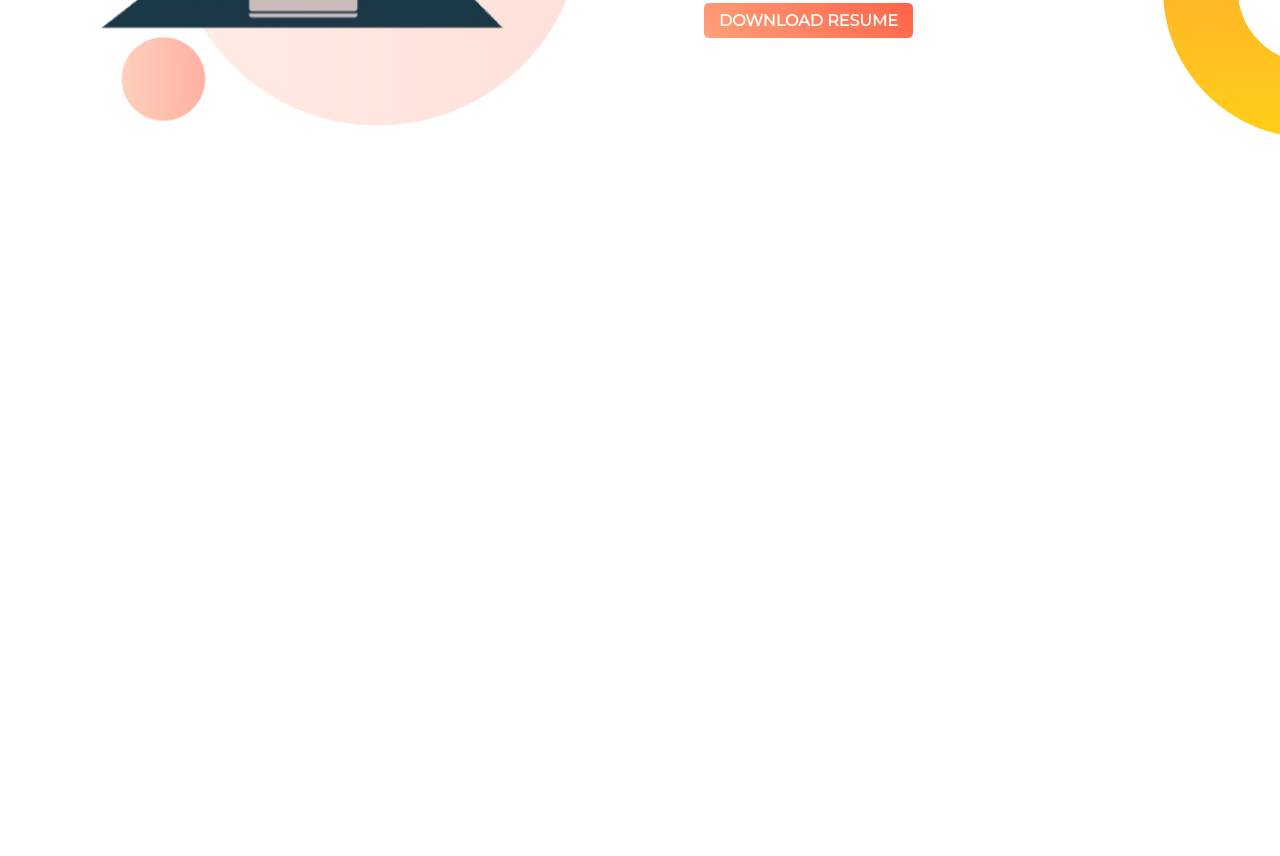
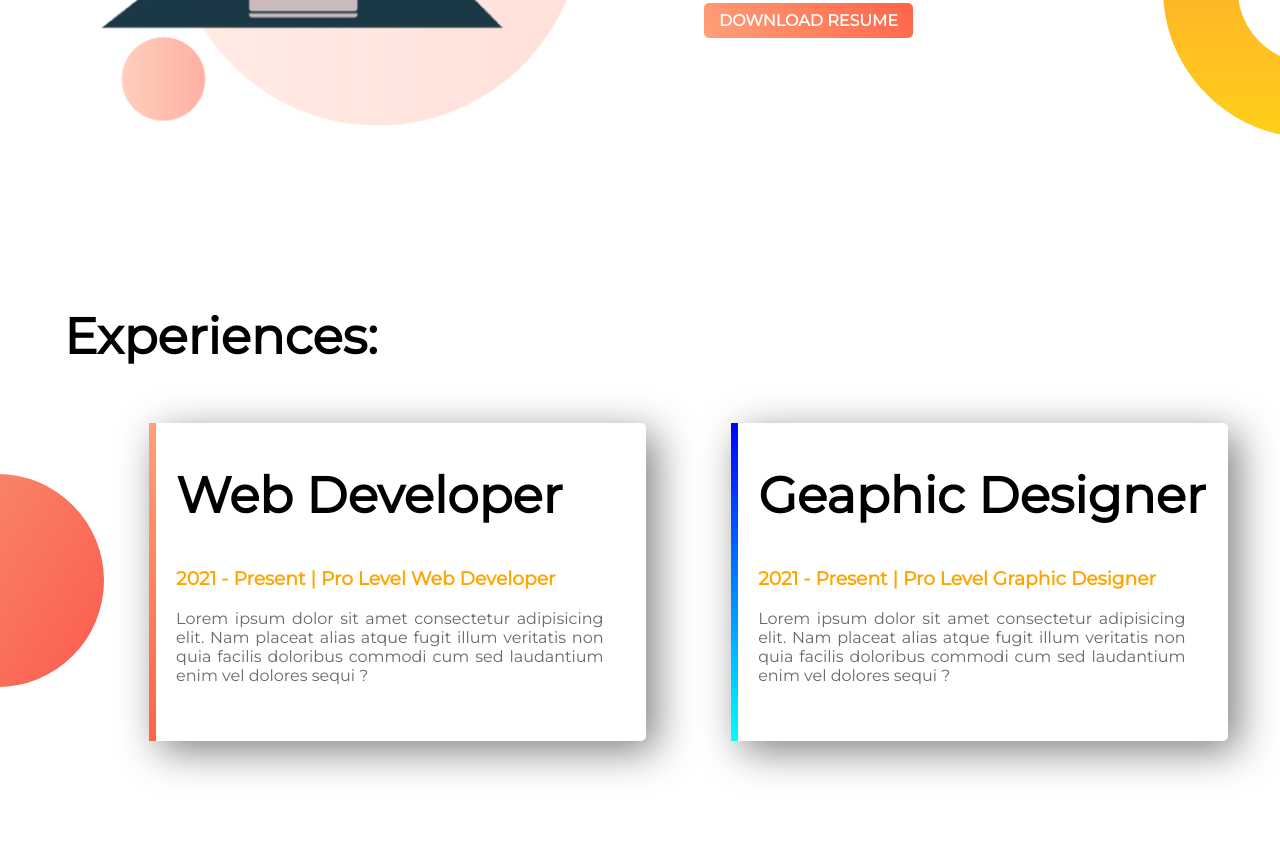
Before and after one commit to TouhidZaman/developer-portfolio, a plain HTML site: page index.html in a window 1280 px wide. Shown: the part 856-1712 px from the top of the page. Before the commit the page ends 1120 px from the top, so only its background shows below. Drawn offline with Linux system fonts and the light colour scheme.

Commit message:
experiences section added

```diff
--- a/index.html
+++ b/index.html
@@ -11,7 +11,7 @@
     <title>Welcome to my Portfolio</title>
 </head>
 <body>
-    <section class="top-banner">
+    <section class="top-banner flex">
         <div class="half-width">
             <h1>Welcome to</h1>
             <h1><span class="orange-highlight">Touhid's</span> Portfolio</h1>
@@ -23,7 +23,7 @@
             <img src="images/touhid-1.jpg" alt="" srcset="">
         </div>
     </section>
-    <section class="dream-big">
+    <section class="dream-big flex">
         <div class="half-width">
             <img src="images/touhid-2.png" alt="">
         </div>
@@ -34,5 +34,20 @@
             <a class="link-button" href="https://drive.google.com/file/d/1epqpipY1k8649K_7XEyzR9PPagnPjCm3/view?usp=sharing" target="_blank" rel="noopener noreferrer">DOWNLOAD RESUME</a>
         </div>
     </section>
+    <section class="experiences-section">
+        <h1>Experiences:</h1>
+        <div class="experiences flex">
+            <div id="full-stack-dev" class="half-width single-experience">
+                <h1>Web Developer</h1>
+                <h3 class="orange-highlight">2021 - Present | Pro Level Web Developer</h3>
+                <p>Lorem ipsum dolor sit amet consectetur adipisicing elit. Nam placeat alias atque fugit illum veritatis non quia facilis doloribus commodi cum sed laudantium enim vel dolores sequi ?</p>
+            </div>
+            <div id="graphic-design" class="half-width single-experience">
+                <h1>Geaphic Designer</h1>
+                <h3 class="orange-highlight">2021 - Present | Pro Level Graphic Designer</h3>
+                <p>Lorem ipsum dolor sit amet consectetur adipisicing elit. Nam placeat alias atque fugit illum veritatis non quia facilis doloribus commodi cum sed laudantium enim vel dolores sequi ?</p>
+            </div>
+        </div>
+    </section>
 </body>
 </html>
--- a/style.css
+++ b/style.css
@@ -23,10 +23,13 @@ p {
 }
 
 section {
+    height: 500px;
+    padding-bottom: 50px;
+}
+
+.flex {
     display: flex;
     flex-wrap: wrap;
-    height: 500px;
-    padding-bottom: 50px;
 }
 
 /* TOP BANNER SECTION  */
@@ -59,3 +62,38 @@ section {
 }
 
 /* END OF DREAM BIG SECTION  */
+
+/* EXPERIENCES SECTION  */
+
+.experiences-section {
+    background-image: url(images/exp-bg.png);
+    background-repeat: no-repeat;
+    background-position: left;
+    padding-left: 5%;
+}
+.experiences {
+    padding-top: 15px;
+}
+.single-experience {
+    box-shadow: 10px 10px 40px gray;
+    height: 70%;
+    width: 37%;
+    border-radius: 5px;
+    padding: 0px 20px 40px;
+    margin-left: 7%;
+}
+.single-experience p {
+    text-align: justify;
+    width: 95%;
+}
+#full-stack-dev {
+    border-left: 7px solid;
+    border-image: linear-gradient(180deg, lightsalmon,tomato);
+    border-image-slice: 1;
+}
+#graphic-design {
+    border-left: 7px solid;
+    border-image: linear-gradient(180deg, blue,cyan);
+    border-image-slice: 1;
+
+}
```
Also changed, not shown: images/exp-bg.png (added).
